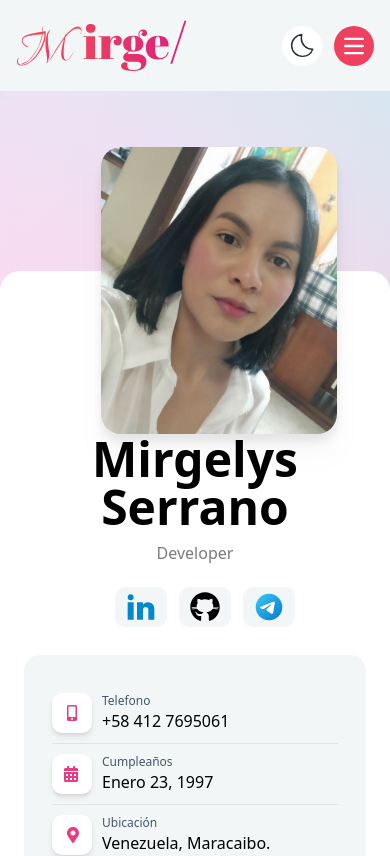
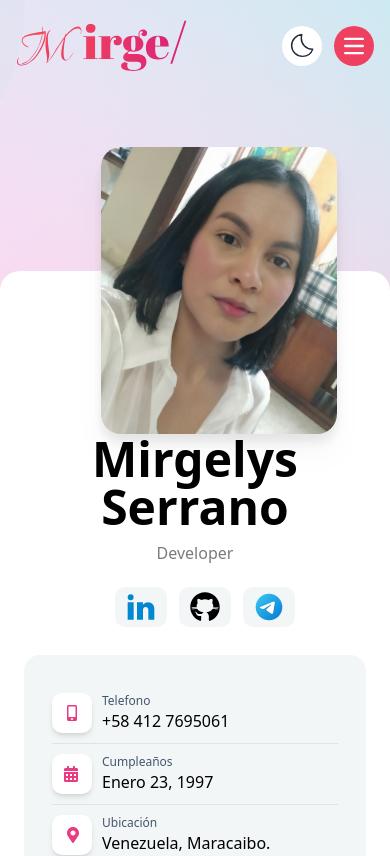
Before and after one commit to mirgeserrano/Mirge-Portafolio2.0, a React (Vite) app: page / in a window 390 px wide. Shown: the top 856 px of the page. Built offline with nearby package versions, Linux system fonts and the light colour scheme.

Commit message:
10/8/2024-2

```diff
--- a/src/components/Navbar.jsx
+++ b/src/components/Navbar.jsx
@@ -12,7 +12,7 @@ const Navbar = () => {
 
   return (
     <div
-      className="container w-full bg-[#F3F6F6] dark:bg-black lg:bg-transparent lg:dark:bg-transparent flex justify-between py-5 lg:px-0 lg:pt-[50px]"
+      className="container mx-auto w-full  dark:bg-transparent lg:bg-transparent lg:dark:b0g-transparent flex justify-between py-5 lg:px-0 lg:pt-[50px] aos-init aos-animate z-50 "
       data-aos="fade"
     >
       <div className="w-full flex justify-between px-4">
```
